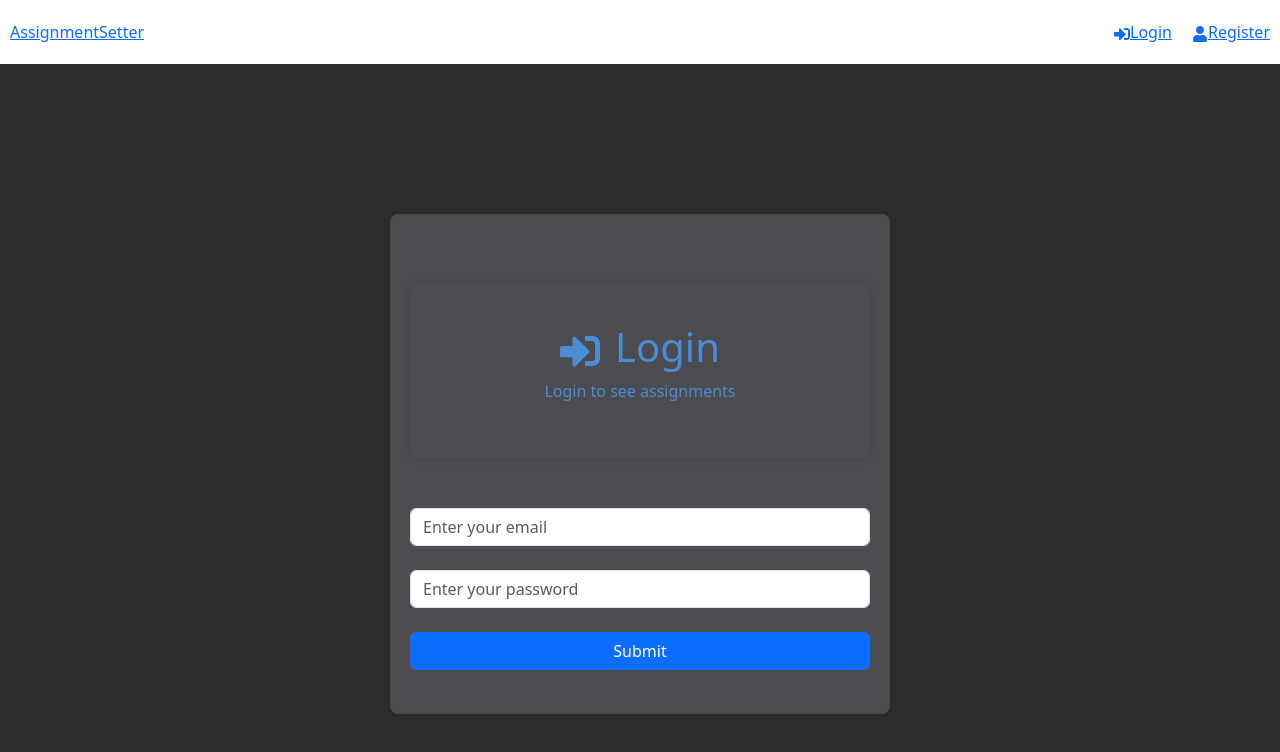
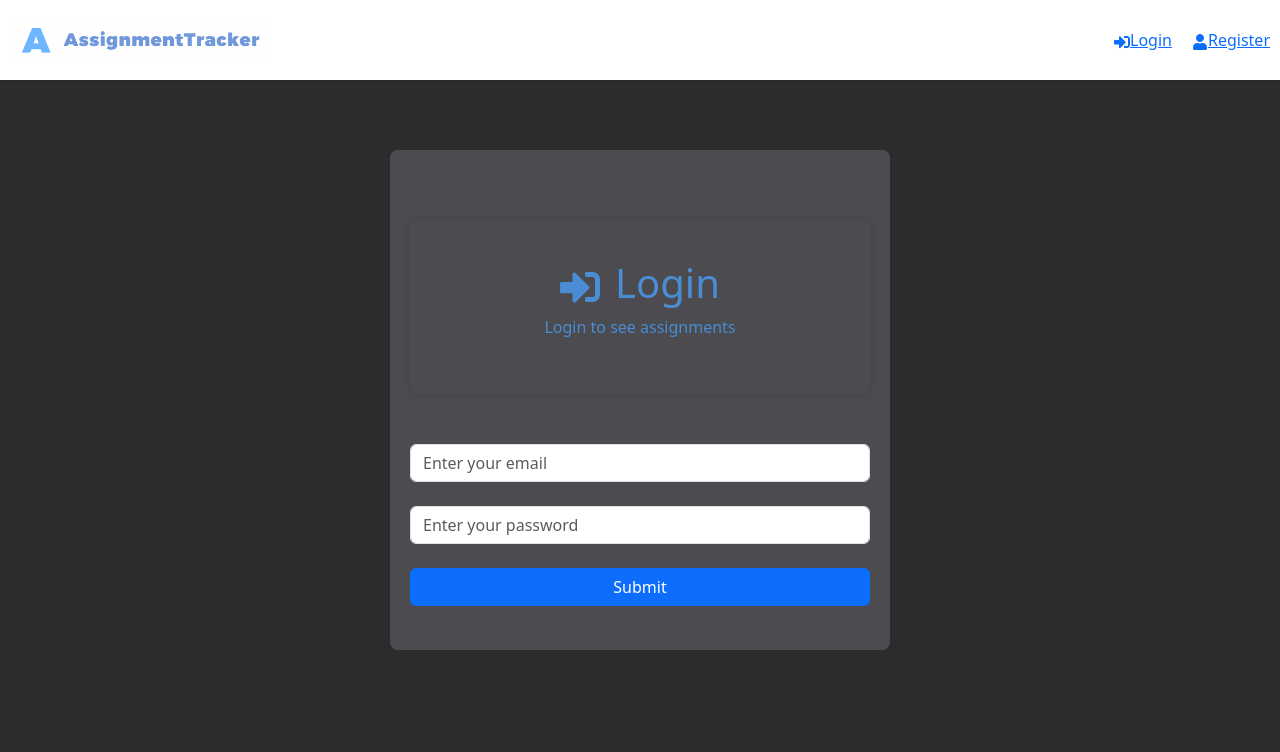
Before and after one commit to ayanahye/AssignmentTracker, a React (Create React App) app in the folder frontend/: page /login in a window 1280 px wide. Shown: the top 752 px of the page. Built offline with nearby package versions, Linux system fonts and the light colour scheme.

Commit message:
Design finished, need to add due dates

```diff
--- a/frontend/src/components/Header.jsx
+++ b/frontend/src/components/Header.jsx
@@ -4,6 +4,7 @@ import {Link, useNavigate} from 'react-router-dom';
 import { useSelector, useDispatch } from 'react-redux';
 import {logout, reset} from '../features/auth/authSlice';
 import "../styles/Header.css";
+import logo from '../AssignmentTracker-thumb.png';
 
 function Header() {
     const navigate = useNavigate()
@@ -21,7 +22,9 @@ function Header() {
     return (
         <header className='header'>
             <div className='logo'>
-                <Link to='/'>AssignmentSetter</Link>
+                <Link to='/'>
+                    <img src={logo} alt="Logo" style={{height: '40px'}}/>
+                </Link>
             </div>
             <ul class="link-ele">
                 {user ? (
--- a/frontend/src/components/Spinner.jsx
+++ b/frontend/src/components/Spinner.jsx
@@ -4,7 +4,7 @@ function Spinner() {
     return (
         <div className="loadingSpinnerContainer">
             <div className="loadingSpinner">
-                <p>Loading</p>
+                <p>Loading...</p>
             </div>
         </div>
     )
--- a/frontend/src/pages/Dashboard.jsx
+++ b/frontend/src/pages/Dashboard.jsx
@@ -39,7 +39,7 @@ function Dashboard() {
     }
 
     return (
-        <div className="cont1">
+        <div className="cont2">
             <section className='heading'>
                 <h1 style={{color:"rgb(74, 141, 212)"}}>Welcome {user && user.name}</h1>
                 <p>Assignments Dashboard</p>
--- a/frontend/src/styles/Dashboard.css
+++ b/frontend/src/styles/Dashboard.css
@@ -1,8 +1,13 @@
 
-.cont1 {
+.cont2 {
+    background-color: rgb(46, 44, 44);
     display: flex;
+    justify-content: center;
     flex-direction: column;
-    color: white;
+    align-items: center;
+    margin: 0;
+    padding: 0;
+    margin-top: 100px;
 }
 
 .heading {
--- a/frontend/src/styles/Header.css
+++ b/frontend/src/styles/Header.css
@@ -1,5 +1,4 @@
 .header {
-
     width: 100%;
     display: flex;
     align-items: center;
@@ -8,6 +7,9 @@
 
     background-color: #ffffff;
     box-shadow: 0 2px 4px rgba(0, 0, 0, 0.1);
+    position: fixed;
+    top: 0;
+    z-index: 1000;
 }
 
 .link-ele {
```
Also changed, not shown: frontend/src/AssignmentTracker-thumb.png (added).
